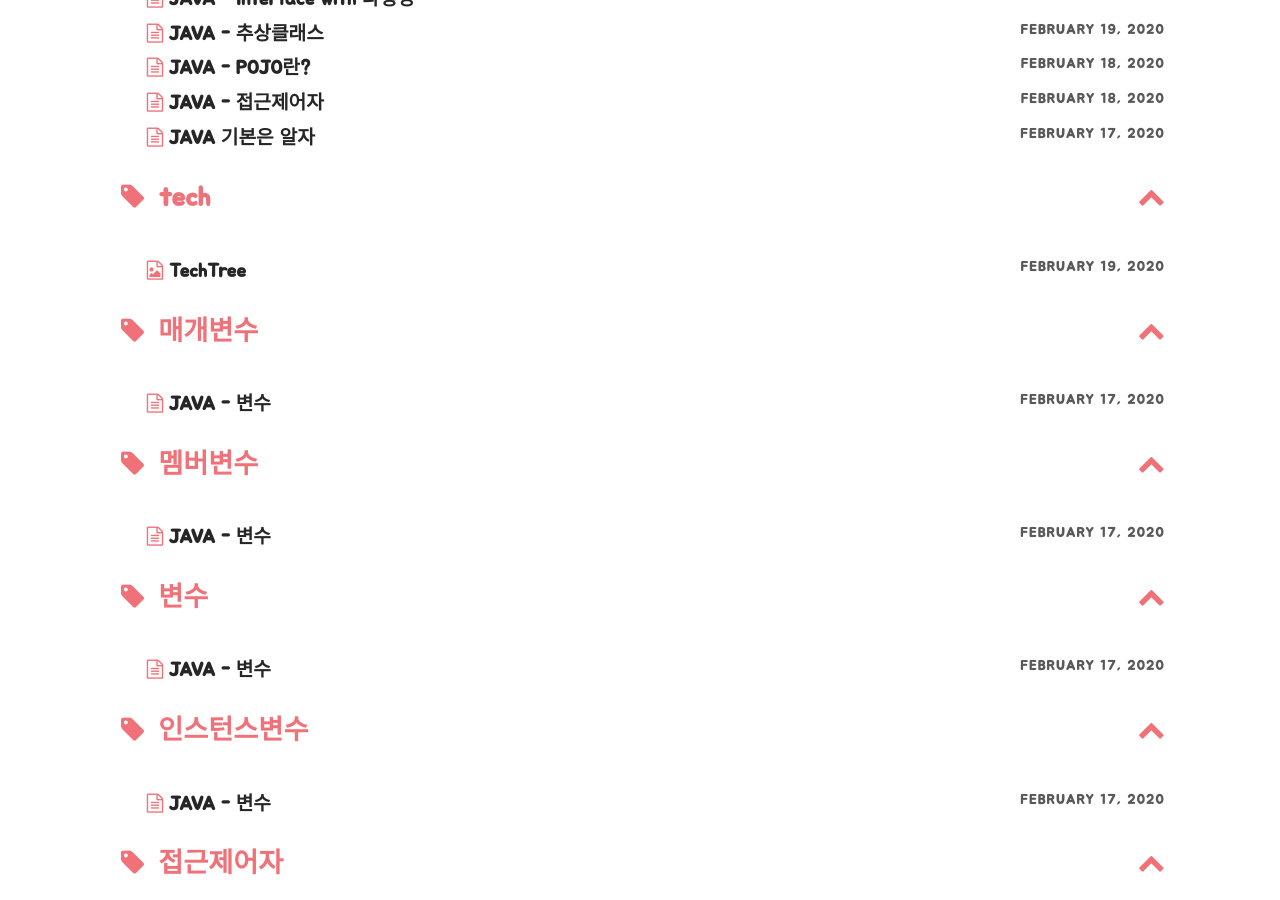
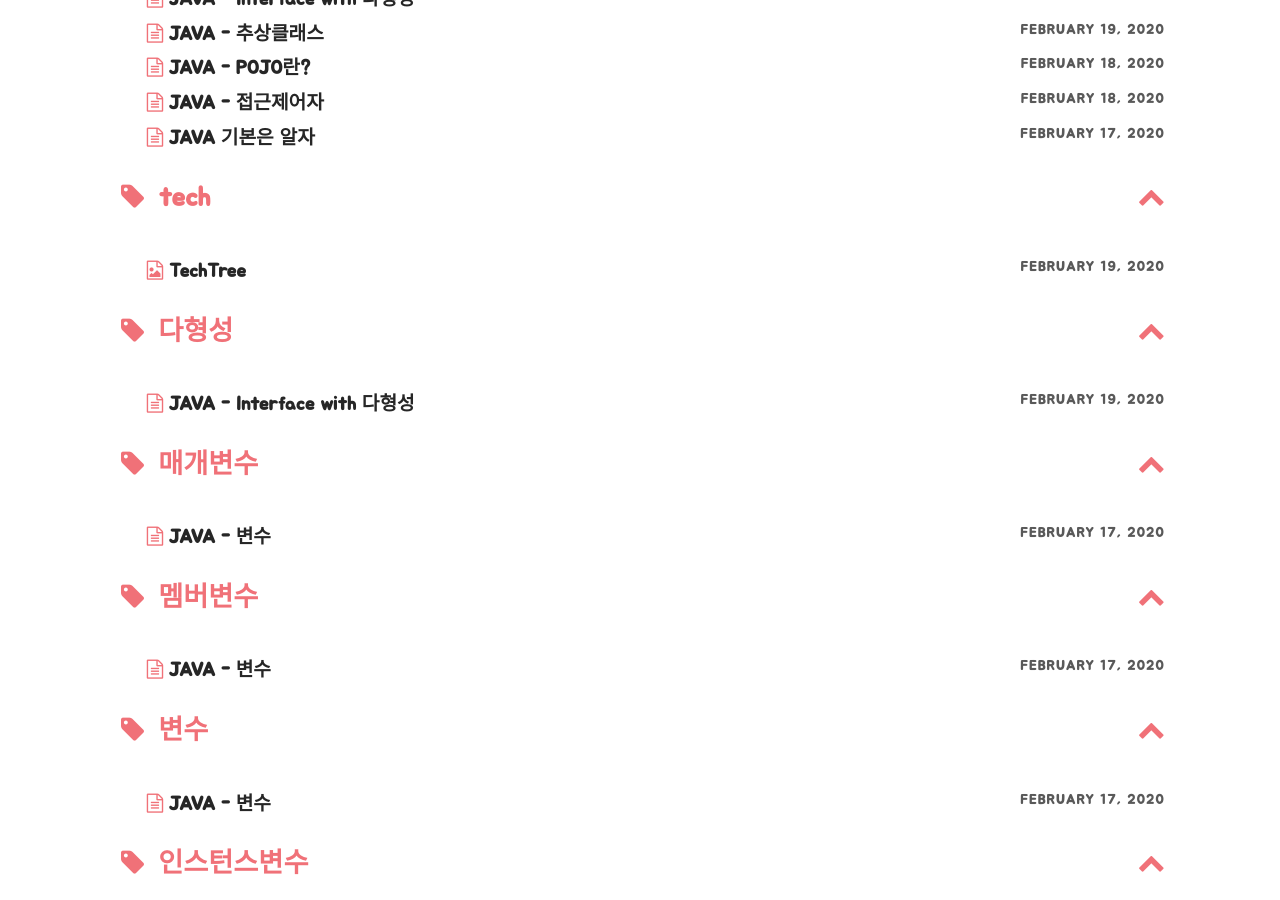
Before and after one commit to yunjigo92/yunjigo92.github.io, a Jekyll site: the page built from pages/tags.md, in a window 1280 px wide and 900 px high, scrolled down 2783 px. Built offline with Jekyll 4.4.1, drawn with Linux system fonts in a browser that asks for light colours; nearby versions of some CDN libraries; some web fonts are replaced; library files that are not in the unit come from our copies.

Commit message:
Update 2020-02-19-java_interface.md

```diff
--- a/_posts/2020-02-19-java_interface.md
+++ b/_posts/2020-02-19-java_interface.md
@@ -4,7 +4,7 @@ title: JAVA - Interface with 다형성      # Title of the page
 author: yunjigo
 color: rgb(36,41,46)                          # Add the specified color as feature image, and change link colors in post
 bootstrap: true                                   # Add bootstrap to the page
-tags: [java,interface,study]
+tags: [java,interface,다형성,study]
 excerpt_separator: <!--more-->
 ---
 
```
